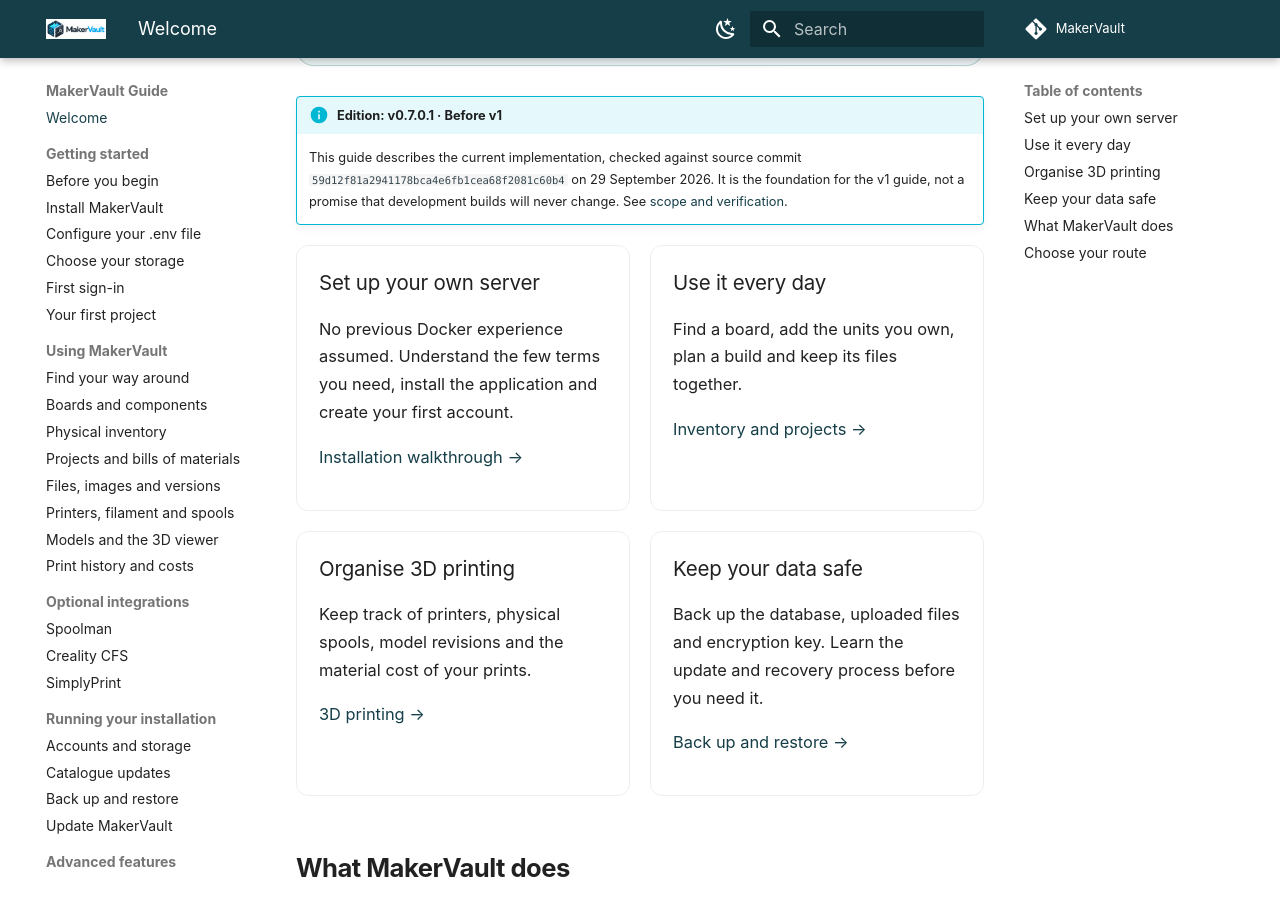
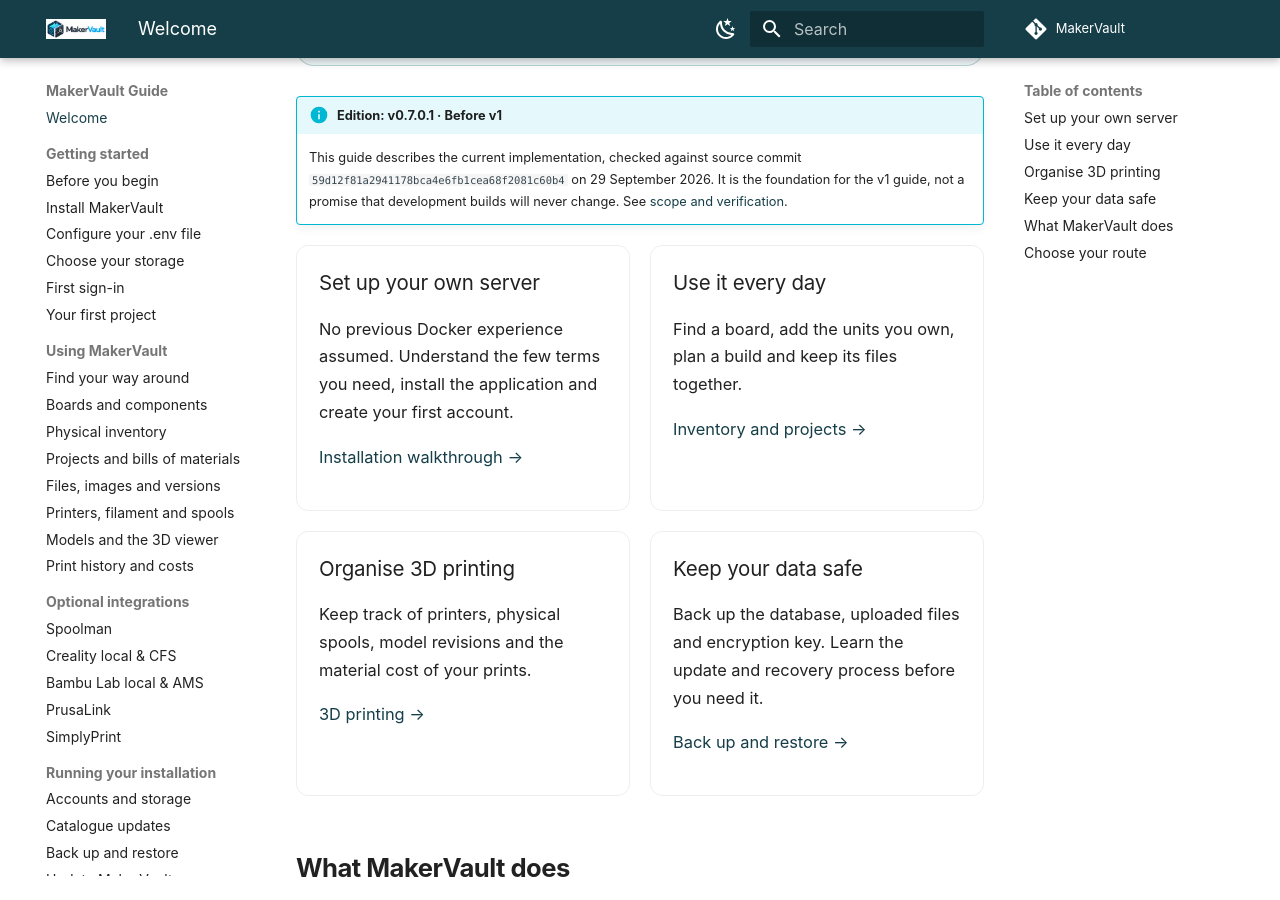
Before and after one commit to gavrd7/MakerVault, an MkDocs documentation site: the page built from docs/guide/index.md, in a window 1280 px wide and 900 px high, scrolled down 420 px. Built offline with MkDocs 1.6.1 and Material for MkDocs 9.7.7, drawn with Linux system fonts in a browser that asks for light colours; comment, search, counter and statistics services are not loaded.

Commit message:
Add Bambu and Prusa integration guides

```diff
--- a/mkdocs.yml
+++ b/mkdocs.yml
@@ -72,7 +72,9 @@
       - Print history and costs: using/print-history.md
   - Optional integrations:
       - Spoolman: integrations/spoolman.md
-      - Creality CFS: integrations/creality.md
+      - Creality local & CFS: integrations/creality.md
+      - Bambu Lab local & AMS: integrations/bambu.md
+      - PrusaLink: integrations/prusalink.md
       - SimplyPrint: integrations/simplyprint.md
   - Running your installation:
       - Accounts and storage: administration/accounts.md
```
